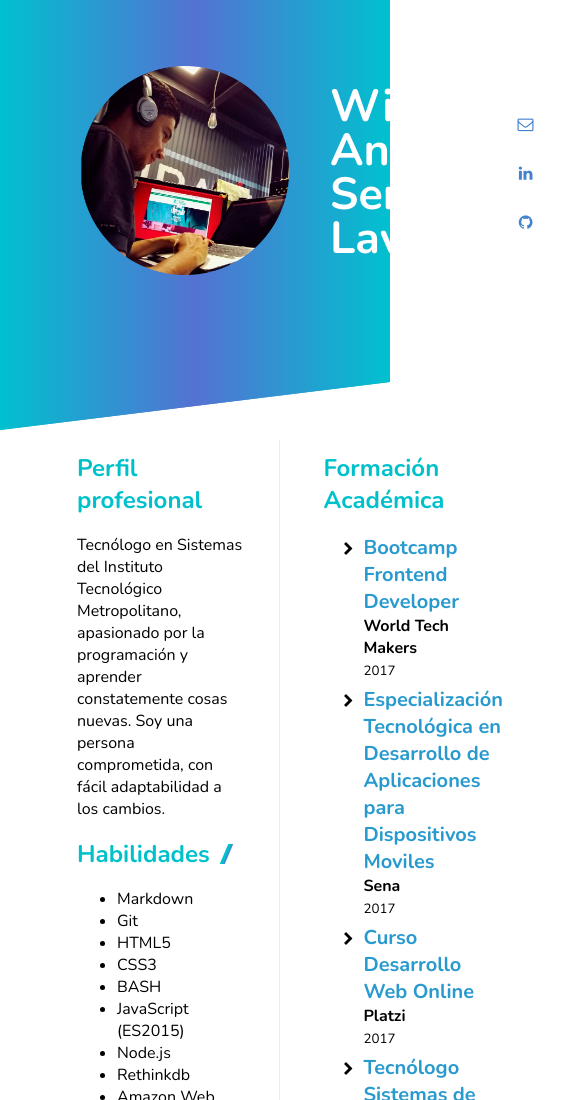
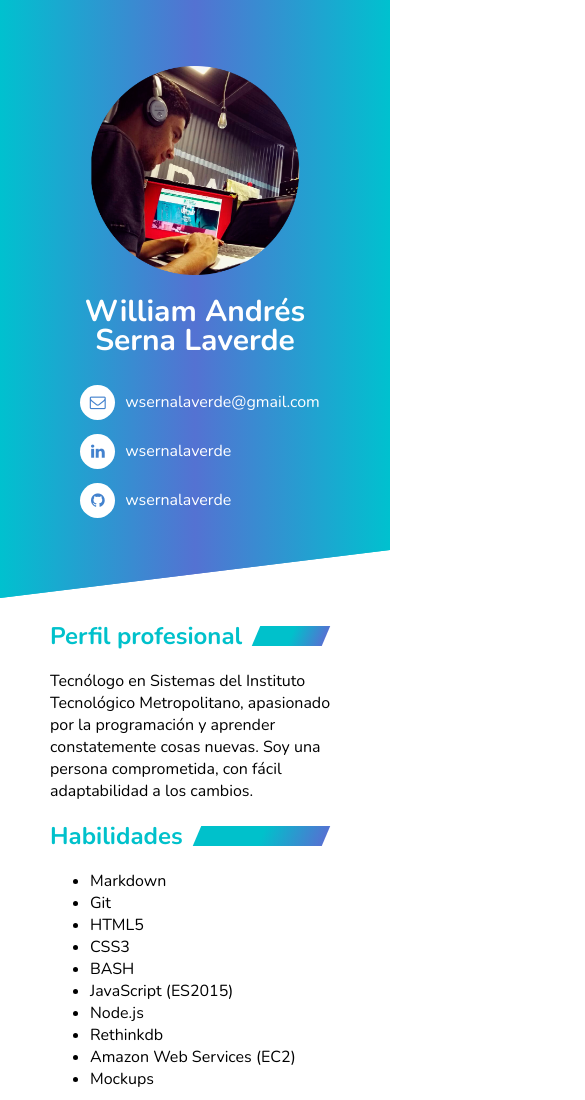
Before and after one commit to wsernalaverde/frontend-bootcamp, a plain HTML site: page docs/index.html in a window 390 px wide. Shown: the top 1100 px of the page, 585 px wide, since content can reach past the window. Drawn offline with nearby package versions, Linux system fonts and the light colour scheme.

Commit message:
responsive de la hoja de vida

```diff
--- a/cv-with-responsive-design/styles.css
+++ b/cv-with-responsive-design/styles.css
@@ -236,3 +236,37 @@ time{
     margin: 40px auto;
     height: 1px;
 }
+
+/* Media queries*/
+
+@media screen and (max-width: 990px) {
+  .row-header{
+    flex-wrap: wrap;
+  }
+  .cont-header{
+      height: auto;
+  }
+  .cont-center-elements{
+    flex: initial;
+    width: 100%;
+  }
+  .cont-info h1{
+    font-size: 30px;
+    line-height: 29px;
+    text-align: center;
+  }
+  .row-general{
+      flex-wrap:wrap;
+  }
+  .sidebar{
+      width: 100%;
+      border-right: 0;
+      padding: 10px;
+      flex: initial;
+  }
+  .cont-general{
+      width:100%;
+      padding: 10px;
+      flex: initial;
+  }
+}
--- a/docs/index.html
+++ b/docs/index.html
@@ -3,6 +3,7 @@
     <head>
         <meta charset="utf8">
         <title>Hoja de vida William Serna</title>
+        <meta name="viewport" content="width=device-width, initial-scale=1.0">
         <link href="https://fonts.googleapis.com/css?family=Nunito:400,700" rel="stylesheet">
         <link rel="stylesheet" href="./styles.css">
         <link rel="stylesheet" href="https://cdnjs.cloudflare.com/ajax/libs/font-awesome/4.7.0/css/font-awesome.css">
--- a/docs/styles.css
+++ b/docs/styles.css
@@ -236,3 +236,37 @@ time{
     margin: 40px auto;
     height: 1px;
 }
+
+/* Media queries*/
+
+@media screen and (max-width: 990px) {
+  .row-header{
+    flex-wrap: wrap;
+  }
+  .cont-header{
+      height: auto;
+  }
+  .cont-center-elements{
+    flex: initial;
+    width: 100%;
+  }
+  .cont-info h1{
+    font-size: 30px;
+    line-height: 29px;
+    text-align: center;
+  }
+  .row-general{
+      flex-wrap:wrap;
+  }
+  .sidebar{
+      width: 100%;
+      border-right: 0;
+      padding: 10px;
+      flex: initial;
+  }
+  .cont-general{
+      width:100%;
+      padding: 10px;
+      flex: initial;
+  }
+}
```
Also changed, not shown: cv-with-responsive-design/index.html (+1 -0 lines), 1 other file.
